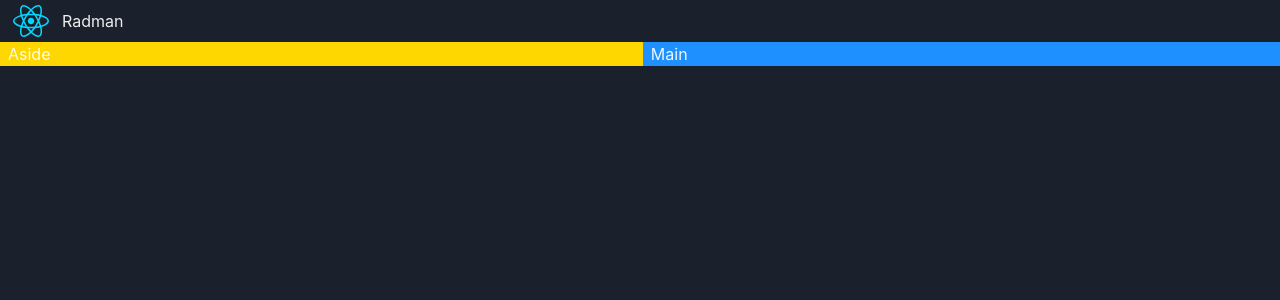
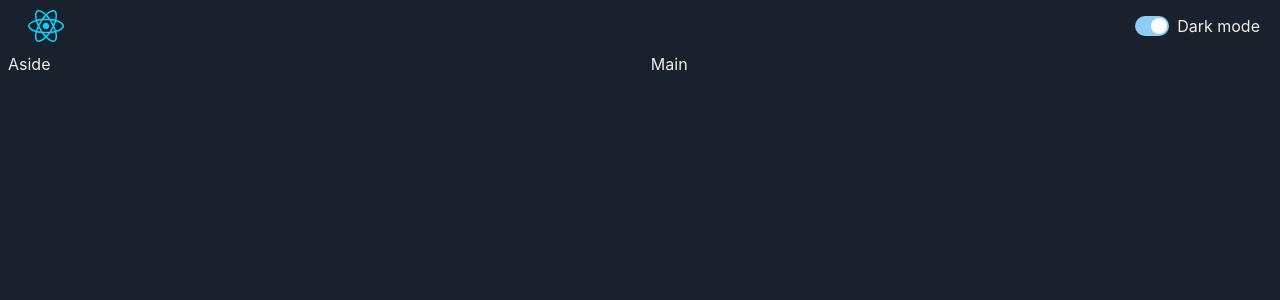
Before and after one commit to meisammofidi/game-hub, a React (Vite) app: page / in a window 1280 px wide. Shown: the top 300 px of the page. Built offline with nearby package versions, Linux system fonts and the light colour scheme.

Commit message:
Add color mode switch

```diff
--- a/src/App.tsx
+++ b/src/App.tsx
@@ -13,11 +13,11 @@
         <NavBar />
       </GridItem>
       <Show above='lg'>
-        <GridItem pl={2} bg="gold" area="aside">
+        <GridItem pl={2} area="aside">
           Aside
         </GridItem>
       </Show>
-      <GridItem pl={2} bg="dodgerblue" area="main">
+      <GridItem pl={2} area="main">
         Main
       </GridItem>
     </Grid>
--- /dev/null
+++ b/src/components/color-mode/ColorModeSwitch.tsx
@@ -0,0 +1,14 @@
+import { HStack, Switch, Text, useColorMode } from '@chakra-ui/react';
+
+const ColorModeSwitch = () => {
+  const { colorMode, toggleColorMode } = useColorMode();
+
+  return (
+    <HStack>
+      <Switch isChecked={colorMode === 'dark'} onChange={toggleColorMode} />
+      <Text>Dark mode</Text>
+    </HStack>
+  );
+};
+
+export default ColorModeSwitch;
--- a/src/components/navbar/NavBar.tsx
+++ b/src/components/navbar/NavBar.tsx
@@ -1,11 +1,12 @@
-import { HStack, Image, Text } from '@chakra-ui/react'
+import { HStack, Image } from '@chakra-ui/react'
+import ColorModeSwitch from '../color-mode/ColorModeSwitch';
 import logo from '../../assets/react.svg';
 
 const NavBar = () => {
   return (
-    <HStack>
-        <Image p={'5px'} src={logo}/>
-        <Text>Radman</Text>
+    <HStack justifyContent={'space-between'} padding='10px 20px'>
+        <Image src={logo}/>
+        <ColorModeSwitch />
     </HStack>
   )
 }
```
